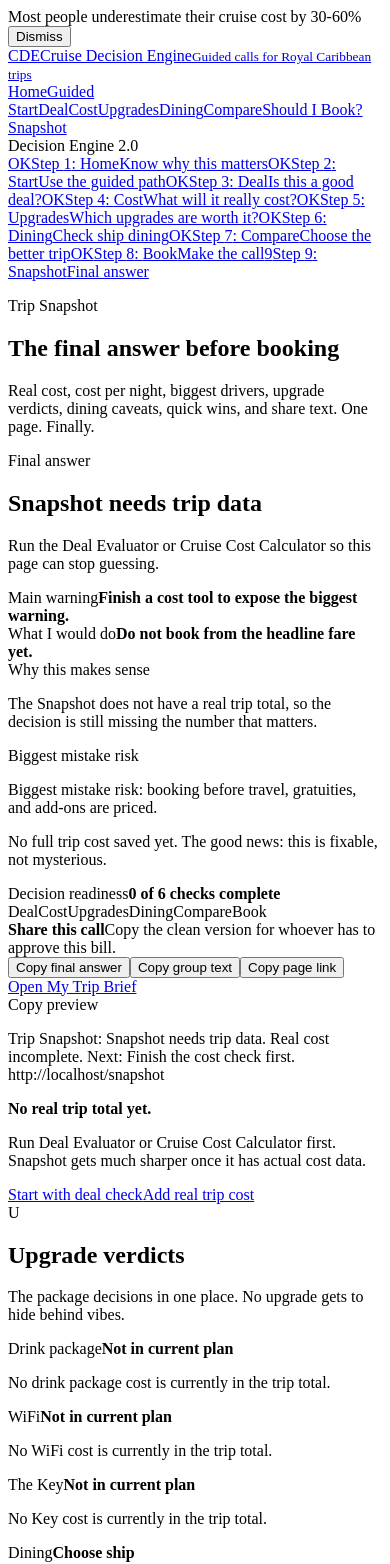
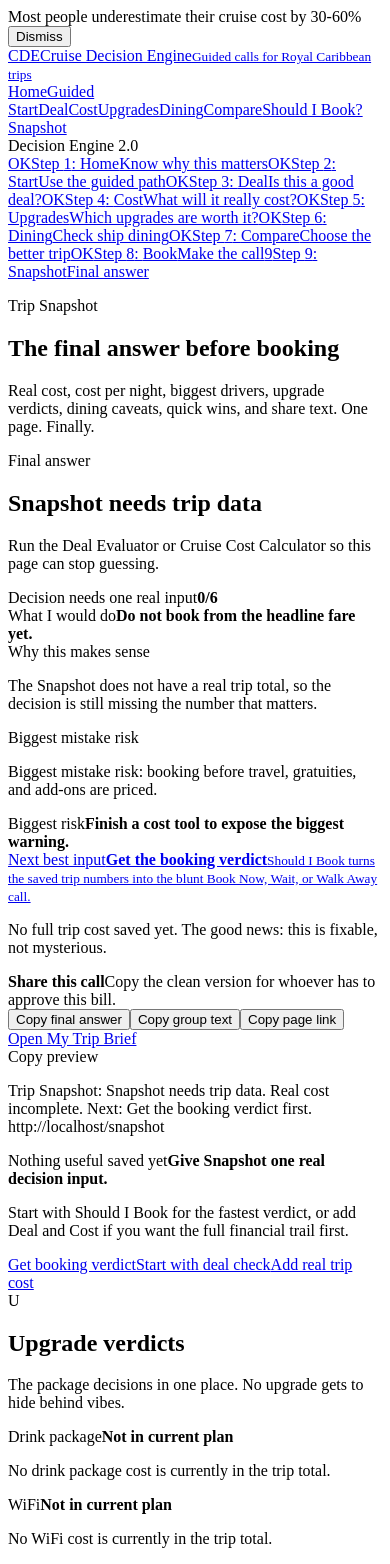
Before and after one commit to tjhiggy/Royal, a React (Vite) app: page /snapshot in a window 390 px wide. Shown: the top 1564 px of the page. Built offline with nearby package versions, Linux system fonts and the light colour scheme; the HTML template or start-up script is replaced by a standard one.

Commit message:
Upgrade Trip Snapshot into final recommendation hub
Upgrades Trip Snapshot into a stronger final recommendation hub with answer-first hierarchy, Should I Book-driven next actions, actionable empty states, and v2.5.0 release metadata.

```diff
--- a/src/data/releaseInfo.js
+++ b/src/data/releaseInfo.js
@@ -1,8 +1,17 @@
 export const releaseInfo = {
-  currentVersion: 'v2.4.0',
-  updatedDate: '2026-04-24',
-  buildId: 'should-i-book-flagship',
+  currentVersion: 'v2.5.0',
+  updatedDate: '2026-04-27',
+  buildId: 'snapshot-recommendation-hub',
   changelogEntries: [
+    {
+      version: 'v2.5.0',
+      date: '2026-04-27',
+      changes: [
+        'Upgraded Trip Snapshot into a stronger final recommendation hub with a clearer answer-first hierarchy, readiness status, and primary next move.',
+        'Made Should I Book outputs drive Snapshot recommendations and share text more directly so the booking verdict stays consistent across final-answer surfaces.',
+        'Reworked empty Snapshot states into direct action paths toward Should I Book, Deal Evaluator, and Cruise Cost instead of passive placeholder copy.',
+      ],
+    },
     {
       version: 'v2.4.0',
       date: '2026-04-24',
--- a/src/pages/TripSnapshotPage.jsx
+++ b/src/pages/TripSnapshotPage.jsx
@@ -37,8 +37,26 @@ function SnapshotPrompt({ item }) {
   )
 }
 
+function SnapshotCommand({ action }) {
+  return (
+    <Link className="snapshot-command-link" to={action.to}>
+      <span>{action.eyebrow}</span>
+      <strong>{action.label}</strong>
+      <small>{action.detail}</small>
+    </Link>
+  )
+}
+
 function buildSnapshotActionItems(snapshot) {
   const actions = []
+
+  if (!snapshot.shouldBookDecision) {
+    actions.push({
+      title: 'Get the booking verdict',
+      detail: 'Should I Book turns the saved trip numbers into the blunt Book Now, Wait, or Walk Away call.',
+      to: '/should-i-book',
+    })
+  }
 
   if (!snapshot.hasCostData) {
     actions.push({
@@ -81,6 +99,33 @@ function buildSnapshotActionItems(snapshot) {
   }
 
   return actions.slice(0, 3)
+}
+
+function buildPrimaryCommand(snapshot, actionItems) {
+  if (snapshot.shouldBookDecision) {
+    return {
+      eyebrow: 'Primary move',
+      label: snapshot.shouldBookDecision.bestNextAction,
+      detail: 'Pulled from the latest Should I Book verdict saved in this browser.',
+      to: '/should-i-book',
+    }
+  }
+
+  if (actionItems[0]) {
+    return {
+      eyebrow: 'Next best input',
+      label: actionItems[0].title,
+      detail: actionItems[0].detail,
+      to: actionItems[0].to,
+    }
+  }
+
+  return {
+    eyebrow: 'Final artifact',
+    label: 'Open My Trip Brief',
+    detail: 'Use the shareable trip brief when the decision is ready for another human to judge.',
+    to: '/brief',
+  }
 }
 
 function buildFinalRecommendation(snapshot) {
@@ -160,6 +205,12 @@ export default function TripSnapshotPage() {
   const completionCount = completionItems.filter((item) => item.complete).length
   const actionItems = buildSnapshotActionItems(snapshot)
   const finalRecommendation = buildFinalRecommendation(snapshot)
+  const primaryCommand = buildPrimaryCommand(snapshot, actionItems)
+  const readinessLabel = snapshot.shouldBookDecision
+    ? 'Booking verdict ready'
+    : snapshot.hasCostData
+      ? 'Cost picture ready'
+      : 'Decision needs one real input'
 
   useEffect(() => {
     if (!snapshot.hasCostData && !snapshot.hasDealData && !snapshot.compareSnapshot && !snapshot.shouldBookDecision) {
@@ -194,12 +245,16 @@ export default function TripSnapshotPage() {
 
       <section className="card snapshot-hero-card">
         <div className="snapshot-verdict-panel">
+          <div className="snapshot-command-header">
+            <div>
               <span className="verdict-kicker">Final answer</span>
               <h2>{snapshot.mainVerdict}</h2>
               <p>{snapshot.mainLine}</p>
-          <div className="verdict-highlight snapshot-warning">
-            <span>Main warning</span>
-            <strong>{snapshot.mainWarning}</strong>
+            </div>
+            <div className="snapshot-status-pill">
+              <span>{readinessLabel}</span>
+              <strong>{completionCount}/{completionItems.length}</strong>
+            </div>
           </div>
           <div className="snapshot-final-call">
             <span className="verdict-kicker">What I would do</span>
@@ -213,20 +268,12 @@ export default function TripSnapshotPage() {
               <p>{finalRecommendation.risk}</p>
             </div>
           </div>
+          <div className="verdict-highlight snapshot-warning">
+            <span>Biggest risk</span>
+            <strong>{snapshot.mainWarning}</strong>
+          </div>
+          <SnapshotCommand action={primaryCommand} />
           <p className="snapshot-source-note">{snapshot.sourceLine}</p>
-          <div className="snapshot-readiness">
-            <div>
-              <span>Decision readiness</span>
-              <strong>{completionCount} of {completionItems.length} checks complete</strong>
-            </div>
-            <div className="engine-chip-row">
-              {completionItems.map((item) => (
-                <span key={item.label} className={item.complete ? 'engine-chip-complete' : ''}>
-                  {item.label}
-                </span>
-              ))}
-            </div>
-          </div>
           <div className="snapshot-share-card">
             <div>
               <strong>Share this call</strong>
@@ -249,17 +296,36 @@ export default function TripSnapshotPage() {
         </div>
 
         {snapshot.keyMetrics.length ? (
+          <div className="snapshot-side-panel">
+            <div className="snapshot-readiness">
+              <div>
+                <span>Decision readiness</span>
+                <strong>{completionCount} of {completionItems.length} checks complete</strong>
+              </div>
+              <div className="engine-chip-row">
+                {completionItems.map((item) => (
+                  <span key={item.label} className={item.complete ? 'engine-chip-complete' : ''}>
+                    {item.label}
+                  </span>
+                ))}
+              </div>
+            </div>
             <div className="stats-grid snapshot-top-stats">
               {snapshot.keyMetrics.map((metric) => (
                 <SnapshotMetric key={metric.label} {...metric} />
               ))}
             </div>
+          </div>
         ) : (
-          <div className="card callout-card snapshot-empty-card">
-            <strong>No real trip total yet.</strong>
-            <p>Run Deal Evaluator or Cruise Cost Calculator first. Snapshot gets much sharper once it has actual cost data.</p>
+          <div className="snapshot-empty-card">
+            <span className="verdict-kicker">Nothing useful saved yet</span>
+            <strong>Give Snapshot one real decision input.</strong>
+            <p>Start with Should I Book for the fastest verdict, or add Deal and Cost if you want the full financial trail first.</p>
             <div className="snapshot-empty-actions">
-              <Link className="button button-primary" to="/tools/deal-evaluator">
+              <Link className="button button-primary" to="/should-i-book">
+                Get booking verdict
+              </Link>
+              <Link className="button button-secondary" to="/tools/deal-evaluator">
                 Start with deal check
               </Link>
               <Link className="button button-secondary" to="/tools/cruise-cost">
--- a/src/styles.css
+++ b/src/styles.css
@@ -1778,9 +1778,9 @@ a.info-card:hover {
 
 .snapshot-hero-card {
   display: grid;
-  grid-template-columns: minmax(0, 1.05fr) minmax(300px, 0.95fr);
+  grid-template-columns: minmax(0, 1.15fr) minmax(300px, 0.85fr);
   gap: 1.4rem;
-  align-items: center;
+  align-items: stretch;
   background:
     radial-gradient(circle at top right, rgba(70, 195, 141, 0.12), transparent 34%),
     radial-gradient(circle at 12% 12%, rgba(103, 213, 255, 0.11), transparent 30%),
@@ -1789,14 +1789,50 @@ a.info-card:hover {
 }
 
 .snapshot-hero-card h2 {
-  font-size: clamp(2.35rem, 5vw, 4rem);
+  font-size: clamp(2.45rem, 5vw, 4.4rem);
   line-height: 1.05;
   margin: 0.4rem 0;
 }
 
 .snapshot-verdict-panel {
   display: grid;
-  gap: 0.75rem;
+  gap: 0.85rem;
+}
+
+.snapshot-command-header {
+  display: grid;
+  grid-template-columns: minmax(0, 1fr) auto;
+  gap: 1rem;
+  align-items: start;
+}
+
+.snapshot-command-header p {
+  max-width: 66ch;
+  color: var(--text-soft);
+  font-size: 1.03rem;
+}
+
+.snapshot-status-pill {
+  display: grid;
+  gap: 0.2rem;
+  min-width: 132px;
+  padding: 0.75rem 0.85rem;
+  border-radius: 8px;
+  border: 1px solid rgba(103, 213, 255, 0.22);
+  background: rgba(8, 19, 32, 0.62);
+  text-align: right;
+}
+
+.snapshot-status-pill span {
+  color: var(--text-faint);
+  font-size: 0.74rem;
+  font-weight: 900;
+  text-transform: uppercase;
+}
+
+.snapshot-status-pill strong {
+  color: var(--text);
+  font-size: 1.4rem;
 }
 
 .snapshot-source-note {
@@ -1825,10 +1861,46 @@ a.info-card:hover {
   background: rgba(240, 177, 75, 0.08);
 }
 
+.snapshot-command-link {
+  display: grid;
+  gap: 0.35rem;
+  padding: 1rem;
+  border-radius: 8px;
+  border: 1px solid rgba(103, 213, 255, 0.22);
+  background:
+    linear-gradient(135deg, rgba(103, 213, 255, 0.12), rgba(70, 195, 141, 0.06)),
+    rgba(8, 19, 32, 0.62);
+  box-shadow: var(--shadow-soft);
+}
+
+.snapshot-command-link:hover,
+.snapshot-command-link:focus-visible {
+  border-color: rgba(103, 213, 255, 0.44);
+  transform: translateY(-1px);
+}
+
+.snapshot-command-link span {
+  color: var(--text-faint);
+  font-size: 0.78rem;
+  font-weight: 900;
+  text-transform: uppercase;
+}
+
+.snapshot-command-link strong {
+  color: var(--text);
+  font-size: clamp(1.15rem, 2vw, 1.55rem);
+  line-height: 1.18;
+}
+
+.snapshot-command-link small {
+  color: var(--text-soft);
+  line-height: 1.4;
+}
+
 .snapshot-final-call {
   display: grid;
   gap: 0.75rem;
-  padding: 1rem;
+  padding: clamp(1rem, 2vw, 1.25rem);
   border-radius: 8px;
   background:
     linear-gradient(180deg, rgba(70, 195, 141, 0.13), rgba(70, 195, 141, 0.04)),
@@ -1897,10 +1969,23 @@ a.info-card:hover {
   display: grid;
   gap: 0.85rem;
   align-content: center;
+  padding: clamp(1rem, 2vw, 1.4rem);
+  border: 1px solid rgba(240, 177, 75, 0.22);
+  border-radius: 8px;
   border-color: rgba(240, 177, 75, 0.22);
   background:
     radial-gradient(circle at top left, rgba(240, 177, 75, 0.12), transparent 34%),
     var(--surface);
+}
+
+.snapshot-empty-card > strong {
+  color: var(--text);
+  font-size: clamp(1.35rem, 2.5vw, 1.8rem);
+  line-height: 1.14;
+}
+
+.snapshot-empty-card p {
+  color: var(--text-soft);
 }
 
 .snapshot-empty-actions {
@@ -1934,6 +2019,12 @@ a.info-card:hover {
 
 .snapshot-top-stats {
   margin: 0;
+}
+
+.snapshot-side-panel {
+  display: grid;
+  gap: 1rem;
+  align-content: start;
 }
 
 .snapshot-action-brief {
@@ -2866,6 +2957,7 @@ a.info-card:hover {
   .home-command,
   .should-book-verdict-card,
   .should-book-risk-grid,
+  .snapshot-command-header,
   .snapshot-hero-card,
   .home-final-band,
   .recent-empty-card,
@@ -2919,6 +3011,11 @@ a.info-card:hover {
   .snapshot-readiness > div:first-child {
     align-items: flex-start;
     flex-direction: column;
+  }
+
+  .snapshot-status-pill {
+    width: 100%;
+    text-align: left;
   }
 
   .section-header-with-action,
--- a/src/utils/tripSnapshot.js
+++ b/src/utils/tripSnapshot.js
@@ -325,6 +325,8 @@ function buildQuickWins({ costResults, drinkResults, wifiResults, keyResults, di
 }
 
 export function buildSnapshotSummaryText(snapshot, url = getCurrentShareUrl()) {
+  const nextAction = snapshot.shouldBookDecision?.bestNextAction ?? snapshot.quickWins[0] ?? 'Finish Should I Book or Cruise Cost before booking.'
+
   return buildToolShareSummary({
     title: 'Trip Snapshot',
     verdict: snapshot.mainVerdict,
@@ -336,12 +338,14 @@ export function buildSnapshotSummaryText(snapshot, url = getCurrentShareUrl()) {
     mainDriver: snapshot.costDrivers[0]
       ? `${snapshot.costDrivers[0].label}: ${formatCurrency(snapshot.costDrivers[0].value)}`
       : snapshot.mainWarning,
-    nextAction: snapshot.quickWins[0] ?? 'Finish Deal and Cruise Cost before booking.',
+    nextAction,
     url,
   })
 }
 
 export function buildSnapshotShortShareText(snapshot, url = getCurrentShareUrl()) {
+  const nextAction = snapshot.shouldBookDecision?.bestNextAction ?? snapshot.quickWins[0] ?? 'Get the booking verdict first.'
+
   return buildToolShortShare({
     title: 'Trip Snapshot',
     verdict: snapshot.mainVerdict,
@@ -350,7 +354,7 @@ export function buildSnapshotShortShareText(snapshot, url = getCurrentShareUrl()
       : snapshot.costResults
       ? `Real cost ${formatCurrency(snapshot.costResults.grandTotal)}`
       : 'Real cost incomplete',
-    nextAction: snapshot.quickWins[0] ?? 'Finish the cost check first.',
+    nextAction,
     url,
   })
 }
```
Lines whose indentation alone changed are shown as unchanged.
